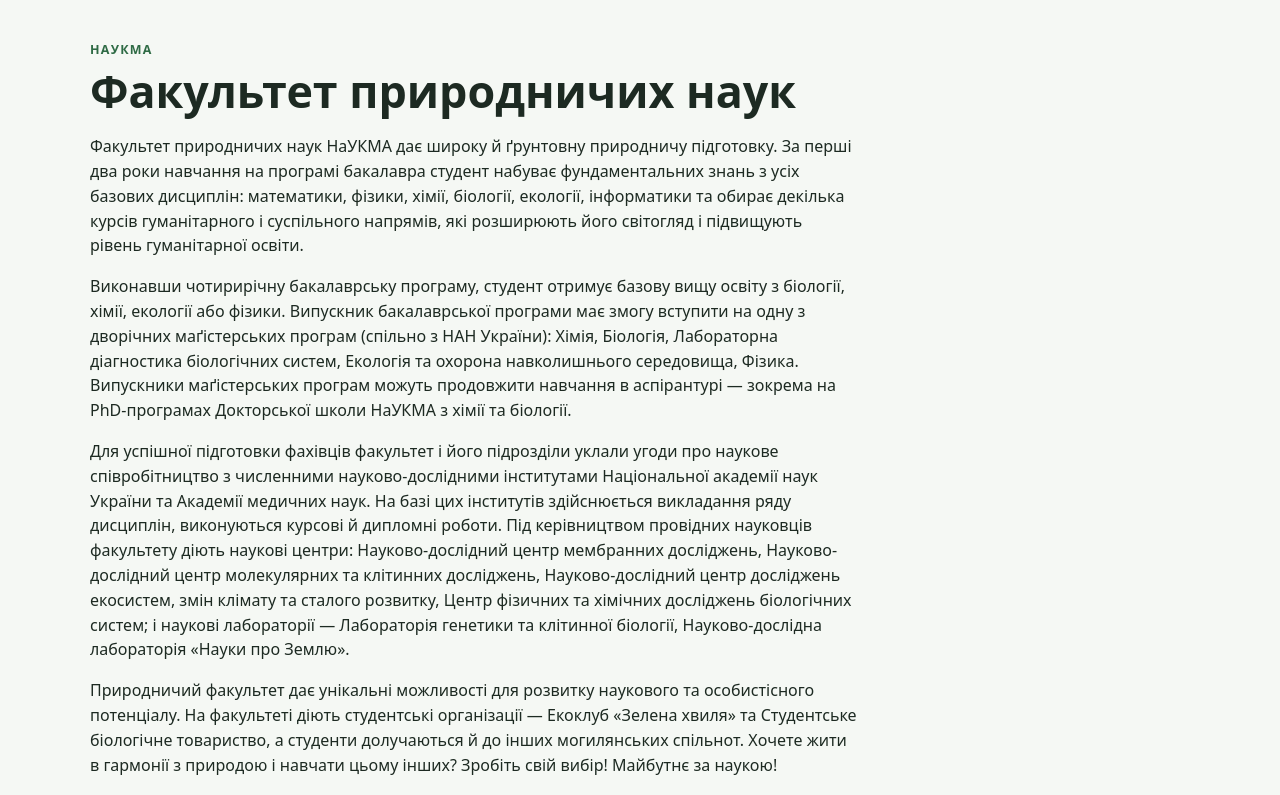
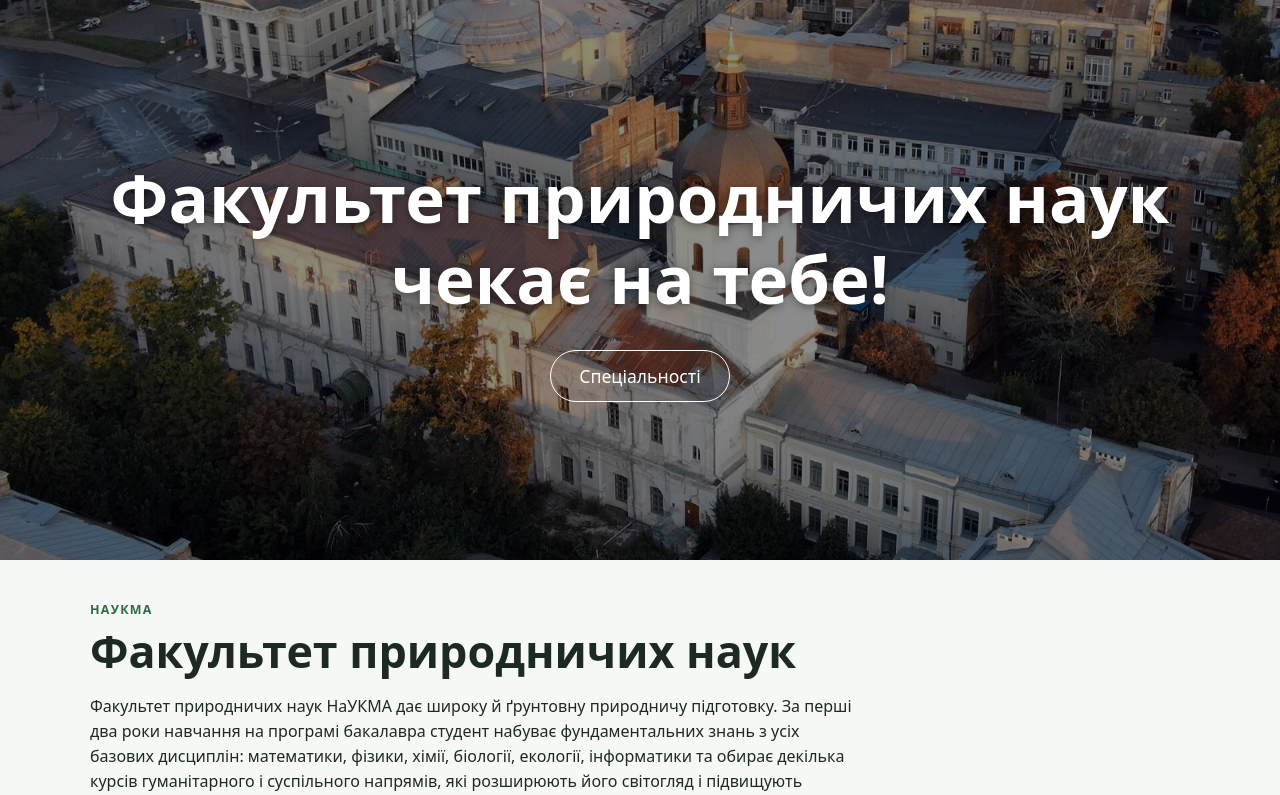
Before and after one commit to nastyaermak/fprn-site, a Django app: page / in a window 1280 px wide. Shown: the part 61-856 px from the top of the page. Run offline with Django 4.2, Linux system fonts and the light colour scheme; data comes from the database, SQL or seed files in the repository.

Commit message:
feat: add hero banner to home page

```diff
--- a/faculty/static/faculty/style.css
+++ b/faculty/static/faculty/style.css
@@ -206,3 +206,36 @@ a.text-link {
 .back-link:focus-visible {
   text-decoration: underline;
 }
+
+.hero {
+  align-items: center;
+  background: linear-gradient(rgb(0 0 0 / 45%), rgb(0 0 0 / 45%)), url("img/naukma-aerial.jpg") center / cover;
+  color: #ffffff;
+  display: flex;
+  justify-content: center;
+  min-height: 70vh;
+  padding: 3rem 1rem;
+  text-align: center;
+}
+
+.hero h1 {
+  font-size: clamp(2.2rem, 6vw, 4.2rem);
+  margin: 0 0 2rem;
+  text-shadow: 0 0.15rem 0.6rem rgb(0 0 0 / 40%);
+}
+
+.hero-button {
+  border: 1.5px solid #ffffff;
+  border-radius: 999px;
+  color: #ffffff;
+  display: inline-block;
+  font-size: 1.1rem;
+  padding: 0.7rem 1.8rem;
+  text-decoration: none;
+}
+
+.hero-button:hover,
+.hero-button:focus-visible {
+  background: #ffffff;
+  color: var(--primary);
+}
--- a/faculty/templates/faculty/base.html
+++ b/faculty/templates/faculty/base.html
@@ -19,6 +19,7 @@
         </nav>
       </div>
     </header>
+    {% block hero %}{% endblock %}
     <main class="page-shell">
       {% block content %}{% endblock %}
     </main>
--- a/faculty/templates/faculty/home.html
+++ b/faculty/templates/faculty/home.html
@@ -1,4 +1,12 @@
 {% extends "faculty/base.html" %}
+{% block hero %}
+  <section class="hero">
+    <div class="hero-content">
+      <h1>Факультет природничих наук<br>чекає на тебе!</h1>
+      <a class="hero-button" href="{% url 'faculty:program-list' %}">Спеціальності</a>
+    </div>
+  </section>
+{% endblock %}
 {% block content %}
   {% if info %}
     <section class="intro">
```
Also changed, not shown: faculty/static/faculty/img/naukma-aerial.jpg (added).
